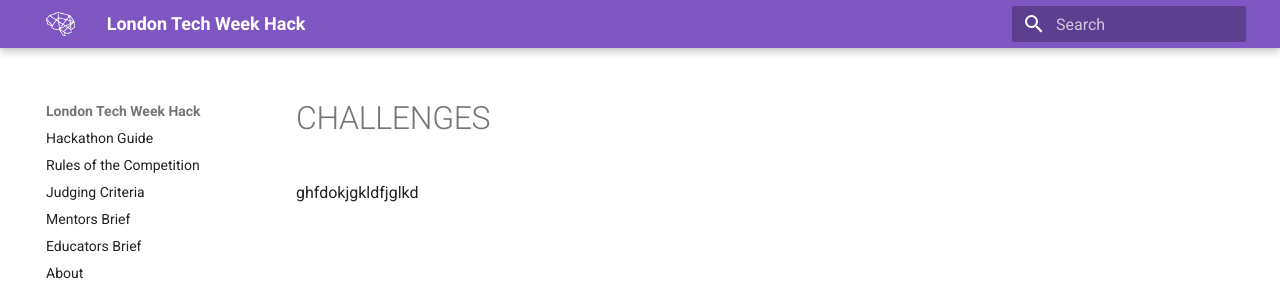
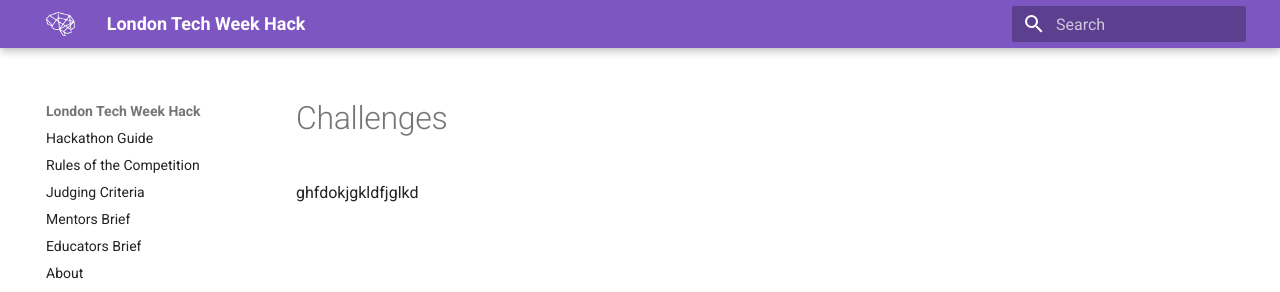
Before and after one commit to elenasinel/tech-week, an MkDocs documentation site: the page built from docs/challenges.md, in a window 1280 px wide. Shown: the top 292 px of the page. Built offline with MkDocs 1.6.1 and Material for MkDocs 9.7.7, drawn with Linux system fonts in a browser that asks for light colours.

```diff
--- a/docs/challenges.md
+++ b/docs/challenges.md
@@ -1,4 +1,4 @@
 ---
-title: CHALLENGES
+title: Challenges
 ---
 ghfdokjgkldfjglkd
```
